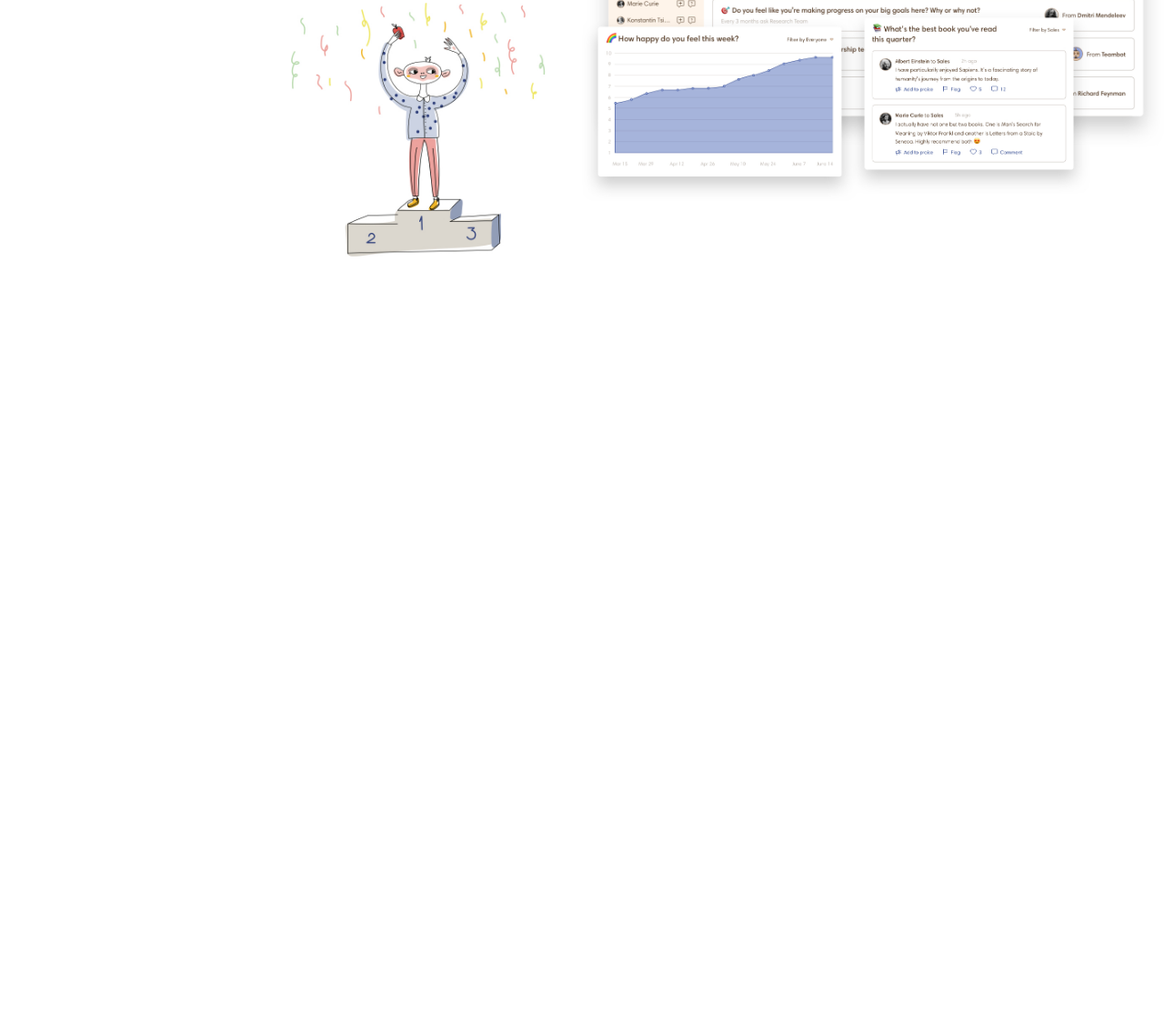
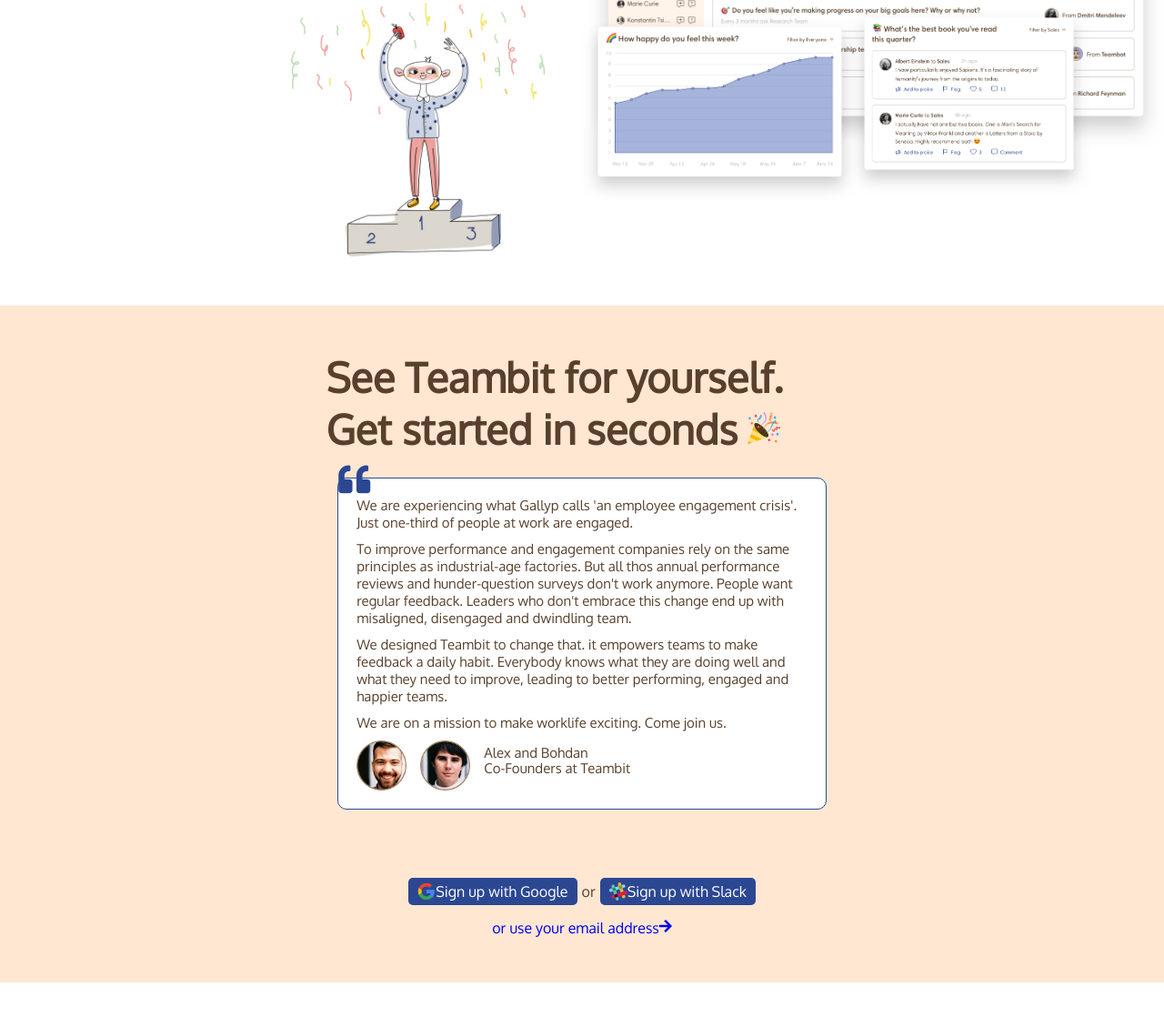
Before and after one commit to stetaf/node-sass-teambit, a website: page index.html in a window 1280 px wide. Shown: the part 3843-4961 px from the top of the page at 91% size. Before the commit the page ends 4179 px from the top, so only its background shows below. Drawn offline with Linux system fonts and the light colour scheme.

Commit message:
Upload join_us section

```diff
--- a/index.html
+++ b/index.html
@@ -132,6 +132,57 @@
                 <img src="./dist/img/recognition.jpg" alt="Monkey prize">
             </div>
         </section>
+
+        <section class="join_us">
+            <h2>
+                See Teambit for yourself. Get started in seconds <img src="./dist/img/happy.svg" alt="">
+            </h2>
+            <div class="text">
+                <div>
+                    <span>
+                        We are experiencing what Gallyp calls 'an employee engagement crisis'. Just one-third of people at work are engaged.
+                    </span>
+                    <span>
+                        To improve performance and engagement companies rely on the same principles as industrial-age factories.
+                        But all thos annual performance reviews and hunder-question surveys don't work anymore. People want regular feedback.
+                        Leaders who don't embrace this change end up with misaligned, disengaged and dwindling team.
+                    </span>
+                    <span>
+                        We designed Teambit to change that. it empowers teams to make feedback a daily habit. Everybody knows what they are doing well and what
+                        they need to improve, leading to better performing, engaged and happier teams.
+                    </span>
+                    <span>
+                        We are on a mission to make worklife exciting. Come join us.
+                    </span>
+                    <div class="staff">
+                        <img src="./dist/img/alex.png" alt="Alex" width="55">
+                        <img src="./dist/img/bohdan.png" alt="Bohdan" width="55">
+                        <div>
+                            <span>Alex and Bohdan</span>
+                            <span>Co-Founders at Teambit</span>
+                        </div>
+                    </div>
+                    <div class="quotes">
+                        <i class="fas fa-quote-left"></i>
+                    </div>
+                </div>
+            </div>
+            <div class="sign_up">
+                <a href="#" class="signup_btn">
+                    <img src="./dist/img/google-logo.svg" alt="Google logo">
+                    <span>Sign up with Google</span>
+                </a>
+                <span>or</span>
+                <a href="#" class="signup_btn">
+                    <img src="./dist/img/slack-logo.svg" alt="Slack logo">
+                    <span>Sign up with Slack</span>
+                </a>
+            </div>
+            <a href="#">
+                or use your email address
+                <i class="fas fa-arrow-right"></i>
+            </a>
+        </section>
     </main>
     <!-- /Main -->
 
--- a/src/partials/_common.scss
+++ b/src/partials/_common.scss
@@ -25,7 +25,7 @@
     margin: 50px 0;
 }
 @mixin blue-btn {
-    background-color: #2c4792;
+    background-color: $blue;
     border-radius: 5px;
     color: white;
     padding: 5px 10px;
--- a/src/partials/_main.scss
+++ b/src/partials/_main.scss
@@ -113,4 +113,58 @@
         }
     }
 
+    .join_us {
+        background-color: $bg_beige;
+        margin-top: 50px;
+        padding: 50px 0;
+        h2 {
+            font-size: 45px;
+            margin: auto;
+            width: 44%;
+        }
+        .text {
+            @include d-flex;
+            justify-content: center;
+            &>div {
+                background: white;
+                padding: 20px;
+                border: 1px solid $blue;
+                border-radius: 10px;
+                font-size: 15px;
+                width: 42%;
+                margin: 25px 0;
+                position: relative;
+                .quotes {
+                    position: absolute;
+                    top: -22px;
+                    left: 0;
+                    color: $blue;
+                    font-size: 35px;
+                }
+            }
+            span {
+                display: block;
+                margin-bottom: 10px;
+            }
+            .staff {
+                @include d-flex;
+                img { margin-right: 15px; }
+                &>div {
+                    display: flex;
+                    line-height: 7px;
+                    flex-direction: column;
+                    justify-content: center;
+                }
+            }
+        }
+        .sign_up {
+            width: unset;
+            justify-content: center;
+
+        }
+        &>a {
+            @include d-flex;
+            justify-content: center;
+        }
+    }
 }
--- a/src/partials/_variables.scss
+++ b/src/partials/_variables.scss
@@ -1,3 +1,5 @@
 /* Vars */
 $bg_beige: #ffe7d2;
+
 $brown: #58402c;
+$blue: #2c4792
```
Also changed, not shown: dist/css/app.css.
